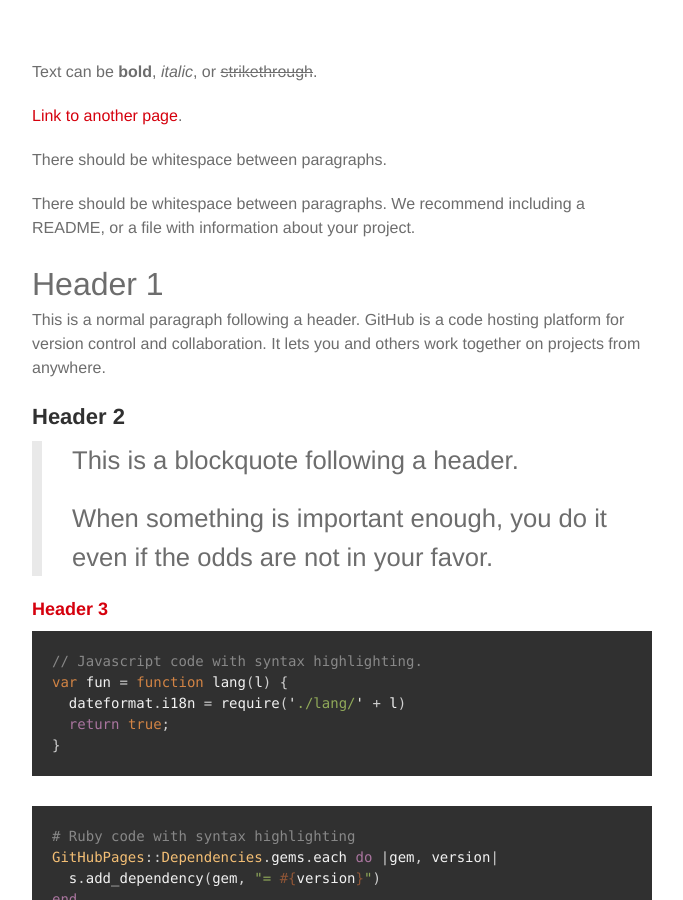
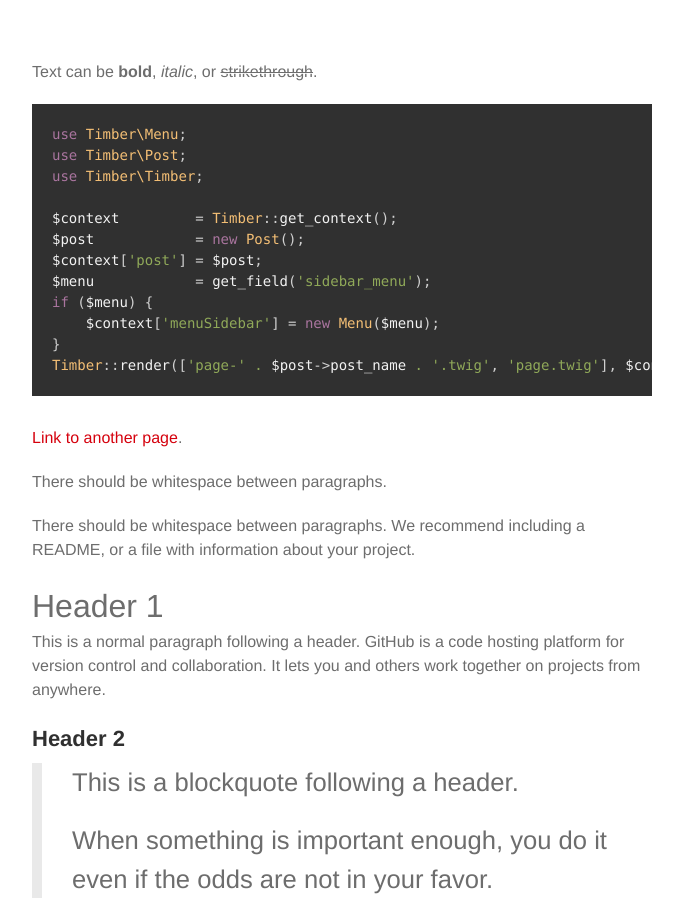
Before and after one commit to VGwebthings/VGwebthings.github.io, a Jekyll site: the page built from about.md, in a window 1280 px wide and 900 px high. Shown: the whole window, without its empty margins (298-981 px from the left). Built offline with Jekyll 4.4.1, drawn with Linux system fonts in a browser that asks for light colours; some web fonts are replaced.

Commit message:
Update about.md

````diff
--- a/about.md
+++ b/about.md
@@ -3,7 +3,22 @@ layout: default
 ---
 Text can be **bold**, _italic_, or ~~strikethrough~~.
 
-[Link to another page](another-page).
+```php
+use Timber\Menu;
+use Timber\Post;
+use Timber\Timber;
+
+$context         = Timber::get_context();
+$post            = new Post();
+$context['post'] = $post;
+$menu            = get_field('sidebar_menu');
+if ($menu) {
+    $context['menuSidebar'] = new Menu($menu);
+}
+Timber::render(['page-' . $post->post_name . '.twig', 'page.twig'], $context);
+```
+
+[Link to another page](about).
 
 There should be whitespace between paragraphs.
 
````
